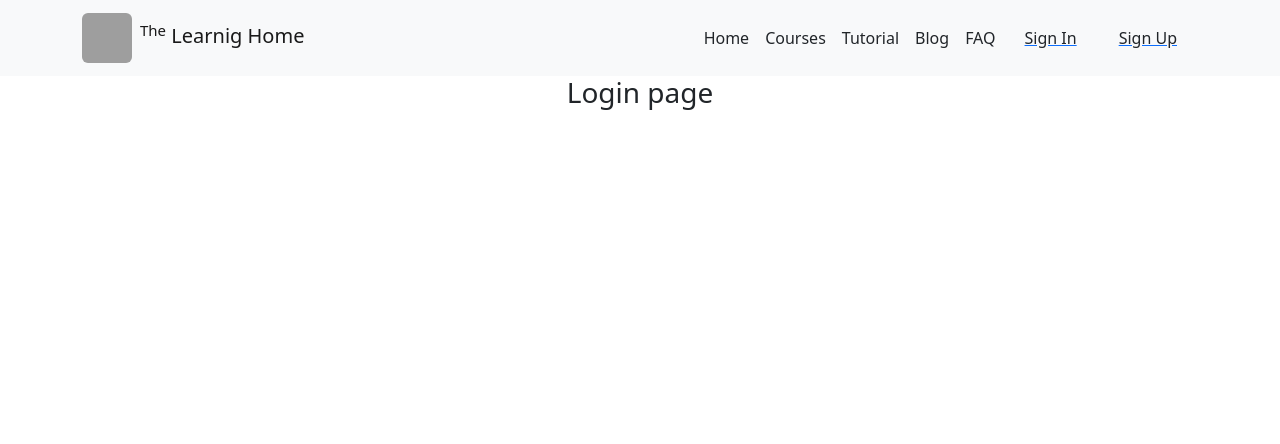
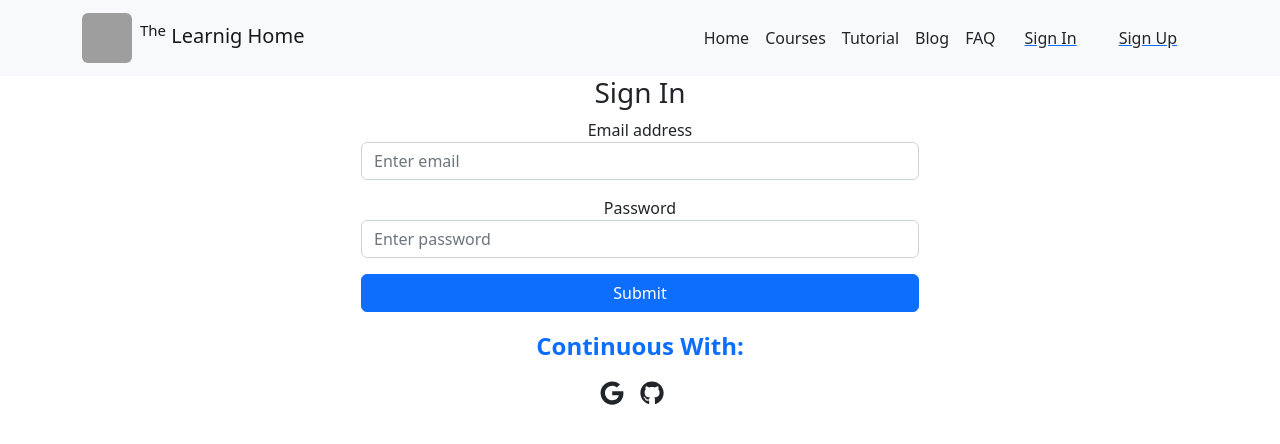
Before and after one commit to AzadHossenMasud/E-Learning, a React (Create React App) app: page / in a window 1280 px wide. Both pictures are taken after a click on the button "Sign In". Shown: the top 444 px of the page. Built offline with nearby package versions, Linux system fonts and the light colour scheme; no server answers; grey boxes are pictures that could not be loaded.

Commit message:
login with google and github done

```diff
--- a/package.json
+++ b/package.json
@@ -12,6 +12,7 @@
     "react": "^18.2.0",
     "react-bootstrap": "^2.5.0",
     "react-dom": "^18.2.0",
+    "react-icons": "^4.6.0",
     "react-router-dom": "^6.4.2",
     "react-scripts": "5.0.1",
     "web-vitals": "^2.1.4"
--- a/src/context/AuthProvider/AuthProvider.js
+++ b/src/context/AuthProvider/AuthProvider.js
@@ -1,7 +1,9 @@
-import React from 'react';
+import React, { useEffect } from 'react';
 import { createContext } from 'react';
-import { getAuth } from "firebase/auth";
+import { getAuth, onAuthStateChanged, signInWithPopup } from "firebase/auth";
 import app from '../../firebase/firebase.config';
+import { useContext } from 'react';
+import { useState } from 'react';
 
 
 
@@ -9,10 +11,32 @@ export const AuthContext= createContext()
 const auth = getAuth(app)
 
 const AuthProvider = ({children}) => {
+    const [user, setUser]= useState(null)
 
-    const user = {displayName: 'Azad'}
 
-    const authInfo = {user: user}
+    const userLoginWithGoogle = (provider)=>{
+        return signInWithPopup(auth, provider)
+    }
+
+    const userLoginWithGithub = (provider)=>{
+        return signInWithPopup(auth, provider)
+    }
+
+    useEffect(() => {
+        const unsubscribe = onAuthStateChanged(auth, (currentUser) => {
+
+            setUser(currentUser);
+
+        });
+
+        return () => {
+            unsubscribe();
+        }
+
+    }, [])
+
+
+    const authInfo = {user, userLoginWithGoogle, userLoginWithGithub}
     return (
         <AuthContext.Provider value={authInfo}>
             {children}
--- a/src/pages/Login/Login/Login.js
+++ b/src/pages/Login/Login/Login.js
@@ -1,13 +1,95 @@
-import React from 'react';
-import { Form } from 'react-router-dom';
+import { GithubAuthProvider, GoogleAuthProvider } from "firebase/auth";
+import React, { useContext } from "react";
+import { Button, Container, Form } from "react-bootstrap";
+import { FaBeer, FaGoogle, FaGithub } from "react-icons/fa";
+import { useNavigate } from "react-router-dom";
+import { AuthContext } from "../../../context/AuthProvider/AuthProvider";
 
 const Login = () => {
-    return (
-        <div>
-            <h3>Login page</h3>
+    const {userLoginWithGoogle, userLoginWithGithub} = useContext(AuthContext)
+    const navigate= useNavigate()
+    // console.log(userLoginWithGoogle);
+    const providerGoogle = new GoogleAuthProvider();
+    const providerGitHub = new GithubAuthProvider();
 
+
+    const handleGoogle =()=>{
+        userLoginWithGoogle(providerGoogle)
+        .then((result) => {
+            const user = result.user;
+            // console.log(user)
+            navigate('/')
+            // ...
+          }).catch((error) => {
+            // Handle Errors here.
+            console.log(error);
+          });
+    }
+
+    const handleGithub = ()=>{
+        userLoginWithGithub(providerGitHub)
+        .then((result) => {
+            const user = result.user;
+            // console.log(user)
+            navigate('/')
+            // ...
+          }).catch((error) => {
+            // Handle Errors here.
+            console.log(error);
+          });
+    }
+
+
+
+
+  const handleSubmit = (e) => {
+    e.preventDefault();
+    const form = e.target
+    console.log(form);
+  };
+
+
+
+  return (
+    <div>
+      <Container className=" d-flex justify-content-center">
+        <form onSubmit={handleSubmit} className=" w-50">
+          <h3>Sign In</h3>
+          <div className="mb-3">
+            <label>Email address</label>
+            <input
+              type="email"
+              className="form-control"
+              placeholder="Enter email"
+              name="email"
+            />
+          </div>
+          <div className="mb-3">
+            <label>Password</label>
+            <input
+              type="password"
+              className="form-control"
+              placeholder="Enter password"
+              name="password"
+            />
+          </div>
+
+          <div className="d-grid">
+            <button type="submit" className="btn btn-primary">
+              Submit
+            </button>
+          </div>
+        </form>
+      </Container>
+      <Container className=" mt-3">
+        <p className=" text-primary fs-4 fw-semibold">Continuous With:</p>
+        <div className="">
+          <FaGoogle onClick={handleGoogle} className=" me-3 fs-4"></FaGoogle>
+          <FaGithub onClick={handleGithub} className=" me-3 fs-4"></FaGithub>
         </div>
-    );
+      </Container>
+    </div>
+  );
 };
 
 export default Login;
--- a/src/pages/shared/Header/Header.js
+++ b/src/pages/shared/Header/Header.js
@@ -1,12 +1,21 @@
 import React from "react";
 import { useContext } from "react";
-import { Button, Container, Nav, Navbar } from "react-bootstrap";
+import {
+  Button,
+  Container,
+  Image,
+  Nav,
+  Navbar,
+  OverlayTrigger,
+  Tooltip,
+} from "react-bootstrap";
 import { Link } from "react-router-dom";
 import { AuthContext } from "../../../context/AuthProvider/AuthProvider";
+import { FaBeer, FaUserAlt } from "react-icons/fa";
 
 const Header = () => {
-    const {user} = useContext(AuthContext)
-    console.log(user)
+  const { user } = useContext(AuthContext);
+//   console.log(user);
   return (
     <div>
       <Navbar collapseOnSelect expand="lg" bg="light" variant="light">
@@ -52,9 +61,46 @@ const Header = () => {
               </Nav.Link>
             </Nav>
             <Nav>
+              {user ? (
+                <>
+                  <OverlayTrigger
+                    placement="bottom"
+                    overlay={
+                      <Tooltip id="button-tooltip-2">
+                        {
+                            user?.displayName
+                        }
+                      </Tooltip>
+                    }
+                  >
+                    {({ ref, ...triggerHandler }) => (
+                      <Button
+                        variant="light"
+                        {...triggerHandler}
+                        className="d-inline-flex align-items-center"
+                      >
+                        {user.photoURL ? (
+                          <Image height={"50px"}
+                          width={"50px"}
+                            ref={ref}
+                            src={`${user.photoURL}`}
+                            roundedCircle
+                          />
+                        ) : (
+                          <FaUserAlt ref={ref}></FaUserAlt>
+                        )}
+                      </Button>
+                    )}
+                  </OverlayTrigger>
+                </>
+              ) : (
+                <>
                   <Button variant="link">
                     <Nav.Link>
-                  <Link className="text-dark text-decoration-none" to="/signin">
+                      <Link
+                        className="text-dark text-decoration-none"
+                        to="/signin"
+                      >
                         Sign In
                       </Link>
                     </Nav.Link>
@@ -62,11 +108,16 @@ const Header = () => {
 
                   <Button variant="link">
                     <Nav.Link>
-                  <Link className="text-dark text-decoration-none" to="/signup">
+                      <Link
+                        className="text-dark text-decoration-none"
+                        to="/signup"
+                      >
                         Sign Up
                       </Link>
                     </Nav.Link>
                   </Button>
+                </>
+              )}
             </Nav>
           </Navbar.Collapse>
         </Container>
```
Also changed, not shown: 1 other file (tests, documents, lock files or other folders). Lines whose indentation alone changed are shown as unchanged.
